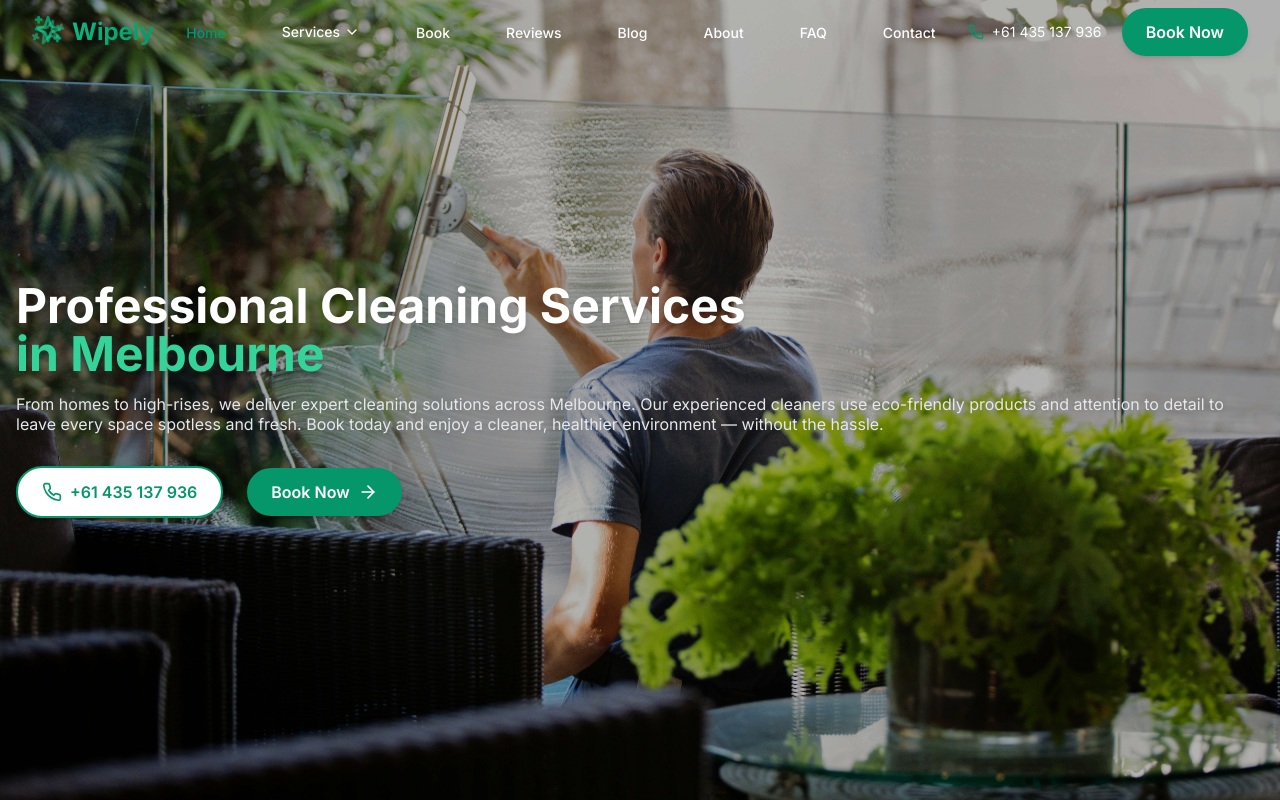
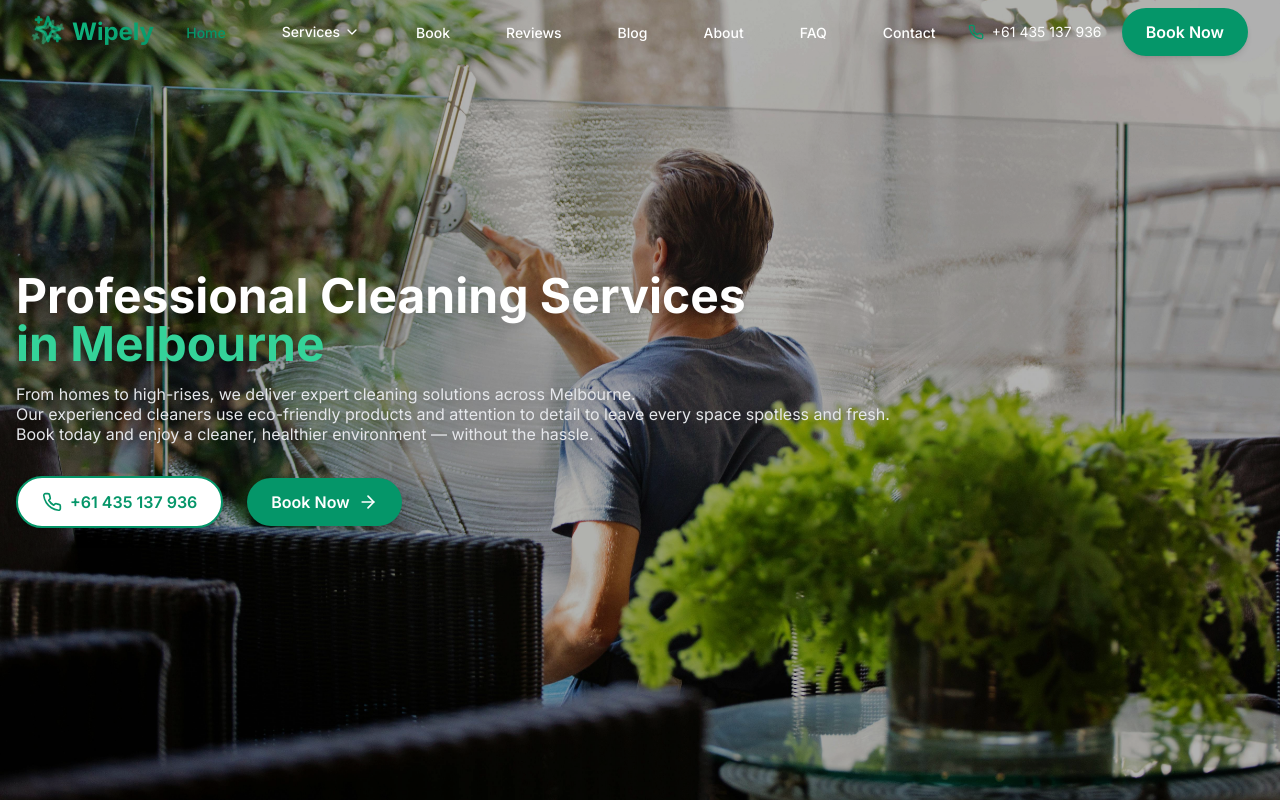
Before and after one commit to ShubhamKhunt1872003/Wipely, a React (Vite) app: page / in a window 1280 px wide. Shown: the top 800 px of the page. Built offline with nearby package versions, Linux system fonts and the light colour scheme.

Commit message:
Update home banner description to three lines

```diff
--- a/src/pages/Home.tsx
+++ b/src/pages/Home.tsx
@@ -166,7 +166,10 @@ const toggleFAQ = (index:any) => {
               transition={{ delay: 0.7, duration: 0.8 }}
               className="text-lg md:text-xl mb-8 text-gray-200 text drop-shadow-md text-left"
             >
-              From homes to high-rises, we deliver expert cleaning solutions across Melbourne. Our experienced cleaners use eco-friendly products and attention to detail to leave every space spotless and fresh. Book today and enjoy a cleaner, healthier environment — without the hassle.            </motion.p>
+              <span className="block">From homes to high-rises, we deliver expert cleaning solutions across Melbourne.</span>
+              <span className="block">Our experienced cleaners use eco-friendly products and attention to detail to leave every space spotless and fresh.</span>
+              <span className="block">Book today and enjoy a cleaner, healthier environment — without the hassle.</span>
+            </motion.p>
             <motion.div
               initial={{ y: 50, opacity: 0 }}
               animate={{ y: 0, opacity: 1 }}
```
